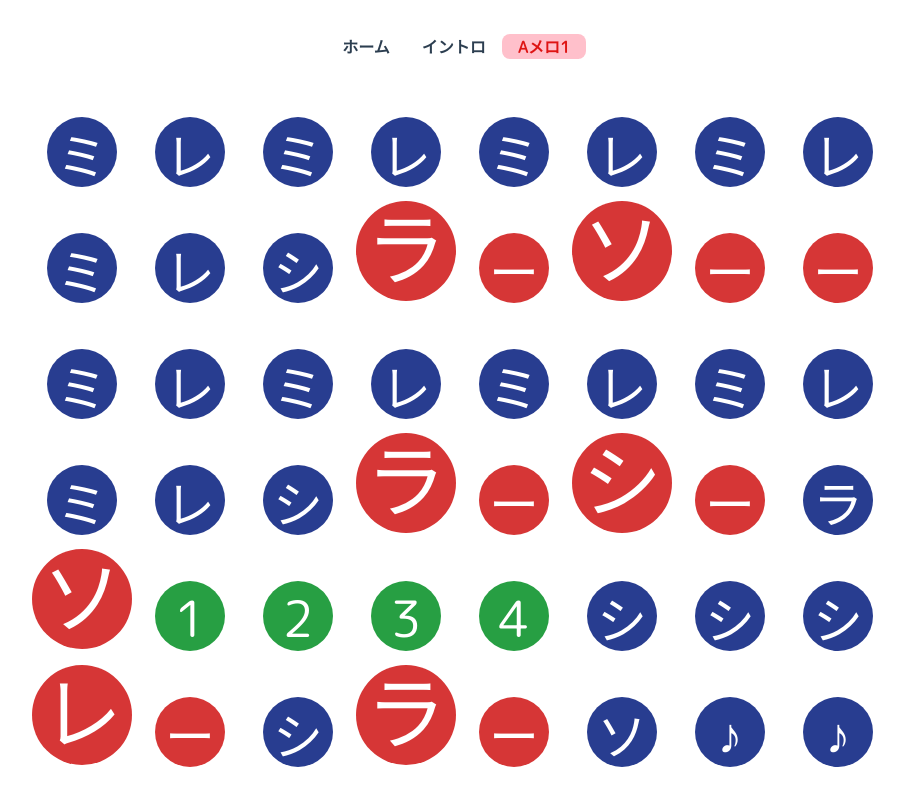
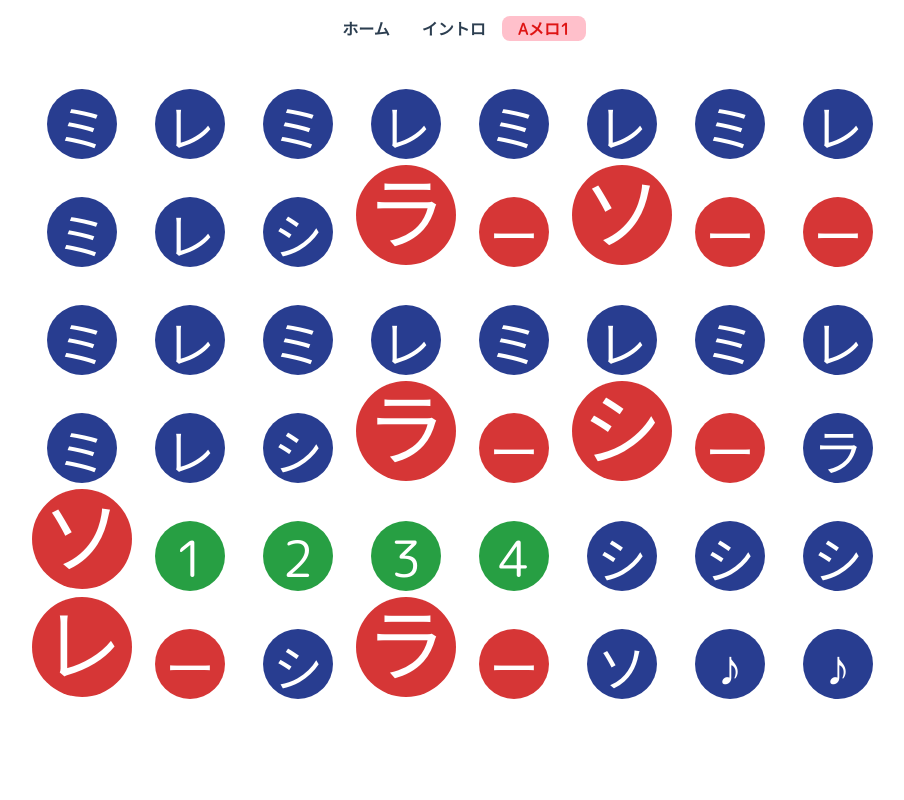
Before and after one commit to goohayami/shinjidai, a Vue app: page /shintwo in a window 1280 px wide. Shown: the whole page, without its empty margins (184-1088 px from the left). Built offline with nearby package versions, Linux system fonts and the light colour scheme.

Commit message:
nav変更

```diff
--- a/src/App.vue
+++ b/src/App.vue
@@ -23,7 +23,7 @@
 }
 
 nav {
-  padding: 10px;
+  padding: 0;
   list-style: none;
   text-decoration: none;
 }
--- a/src/views/ShinTwo.vue
+++ b/src/views/ShinTwo.vue
@@ -92,7 +92,7 @@ h2 {
   display: flex;
   text-align: center;
   justify-content: center;
-  margin-bottom: 1rem;
+  margin-bottom: 0.5rem;
 }
 
 .hight-tone {
```
